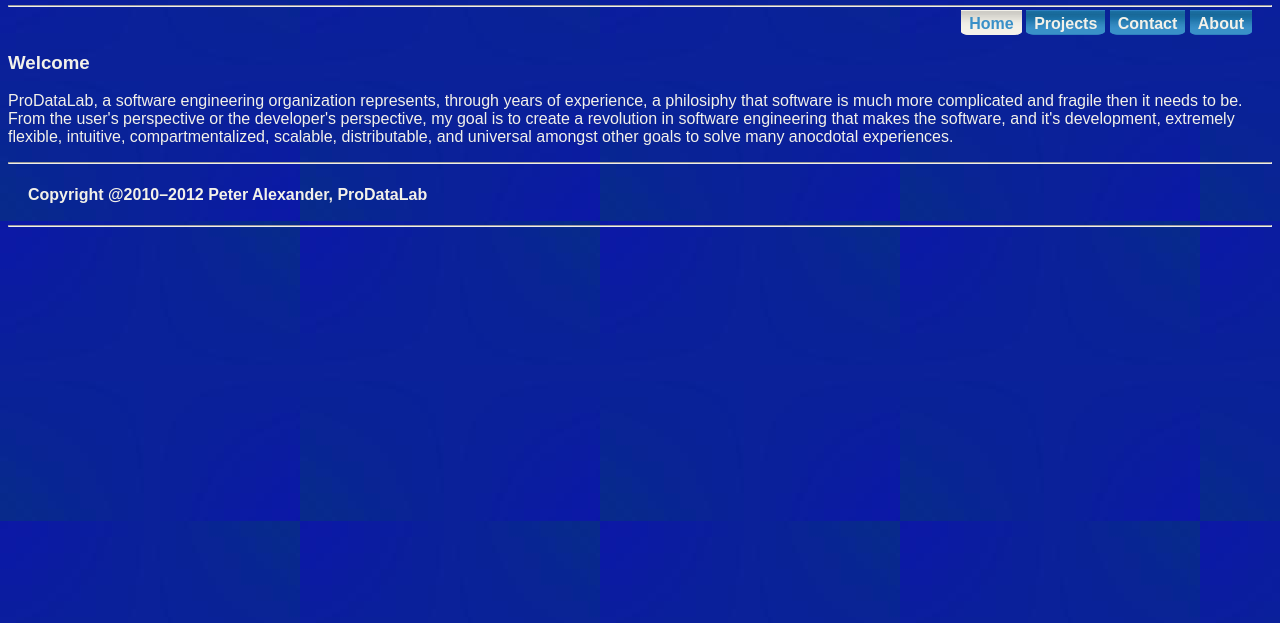
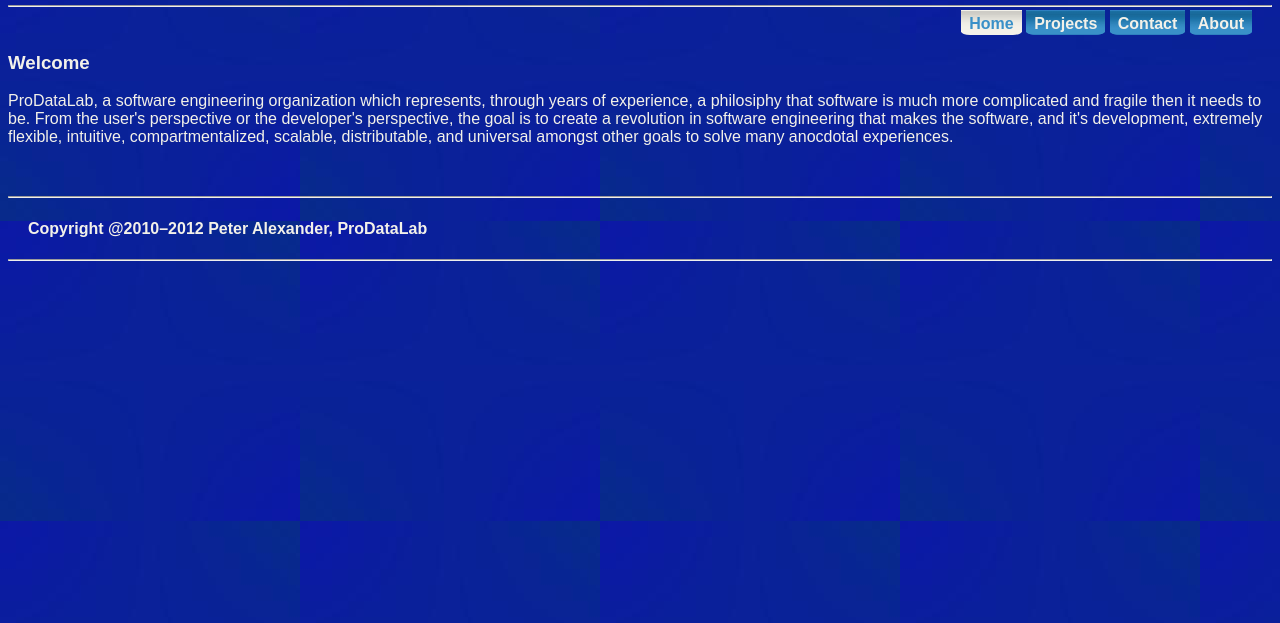
Before and after one commit to travlr/pdlOldWebsite, a plain HTML site: page index.html in a window 1280 px wide. Shown: the part 79-702 px from the top of the page. Drawn offline with Linux system fonts and the light colour scheme.

Commit message:
minor changes

```diff
--- a/default.css
+++ b/default.css
@@ -15,6 +15,11 @@ body
   margin-left:20px;
   margin-top:10px;
   cursor: pointer;
+}
+
+#footer {
+
+  margin: 50px 0px 0px 0px;
 }
 
 #footer h4 {
--- a/index.html
+++ b/index.html
@@ -45,9 +45,9 @@
         Welcome
       </h3>
       <p>
-        ProDataLab, a software engineering organization represents, through years of experience, a philosiphy
+        ProDataLab, a software engineering organization which represents, through years of experience, a philosiphy
         that software is much more complicated and fragile then it needs to be. From the user's perspective
-        or the developer's perspective, my goal is to create a revolution in software engineering that makes
+        or the developer's perspective, the goal is to create a revolution in software engineering that makes
         the software, and it's development, extremely flexible, intuitive, compartmentalized, scalable, distributable,
         and universal amongst other goals to solve many anocdotal experiences.
       </p>
```
